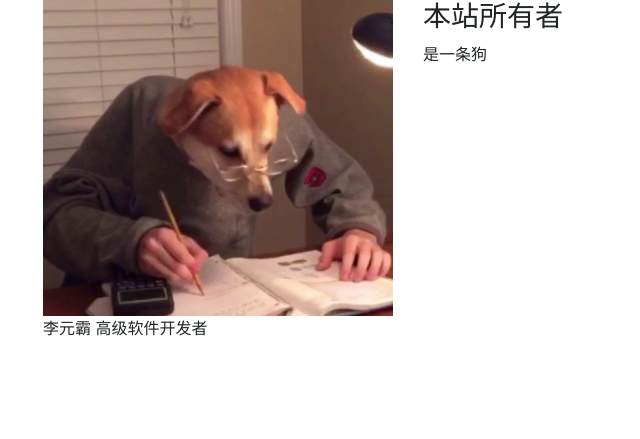
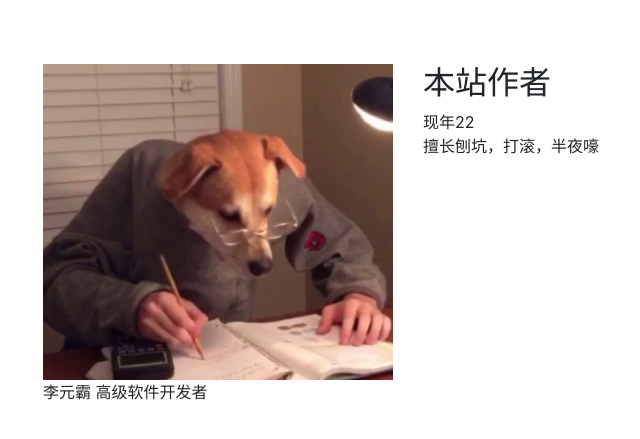
Before and after one commit to Diver27/Personal_Blog, a PHP site: page /about.php in a window 1280 px wide. Shown: the part 66-505 px from the top of the page, without its empty margins (42-682 px from the left). Run offline with PHP 8.4, Linux system fonts and the light colour scheme.

Commit message:
Minor refinement

```diff
--- a/about.php
+++ b/about.php
@@ -16,7 +16,7 @@ require_once('./inc/navigate-bar.php');
 ?>
 
 <!-- about section -->
-<div class="about" id="about">
+<div class="about">
     <div class="container">
         <div class="row">
             <div class="col-lg-4 col-md-4 col-sm-12">
@@ -25,9 +25,9 @@ require_once('./inc/navigate-bar.php');
             </div>
             <div class="col-lg-8 col-md-8 col-sm-12 desc">
 
-                <h3>本站所有者</h3>
+                <h2>本站作者</h2>
                 <p>
-                    是一条狗
+                    现年22<br>擅长刨坑，打滚，半夜嚎
                 </p>
             </div>
         </div>
--- a/css/style.css
+++ b/css/style.css
@@ -31,3 +31,7 @@
     width: 100%;
     margin: 1em;
 }
+
+.about{
+    margin: 4em 0;
+}
```
